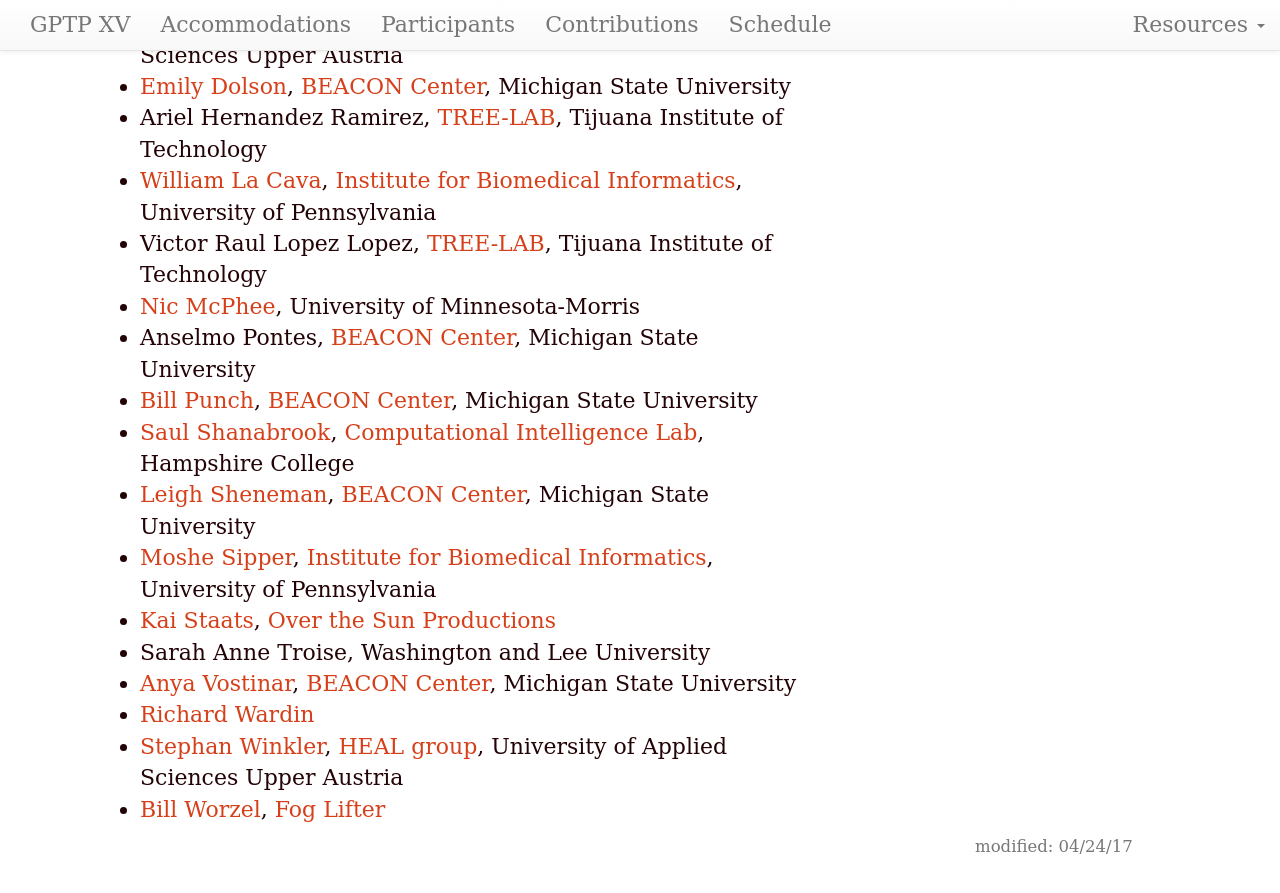
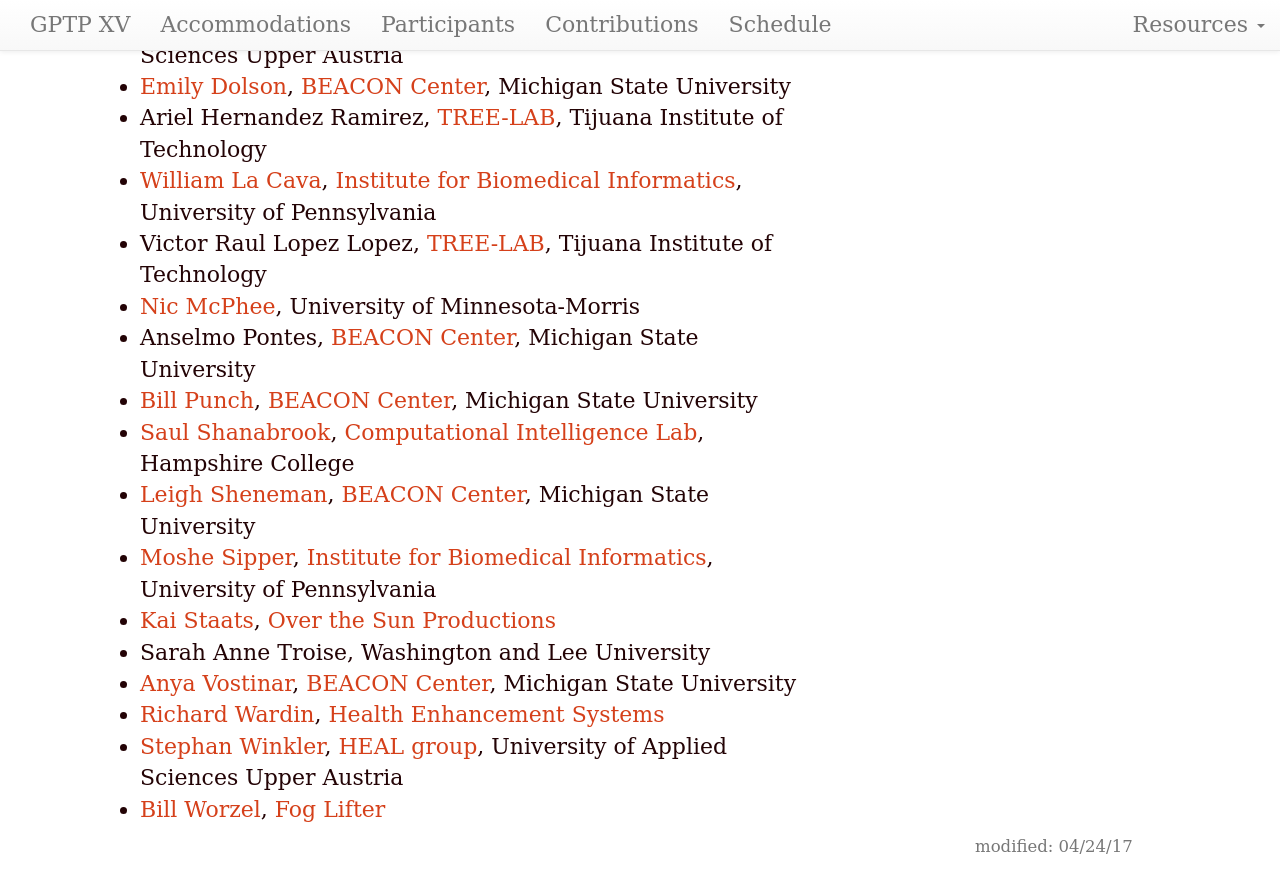
Before and after one commit to GPTP-workshop/gptp-workshop.github.io, a Jekyll site: the page built from attendees.md, in a window 1280 px wide and 900 px high, scrolled down 1681 px. Shown: the top 893 px of the window. Built offline with Jekyll 4.4.1, drawn with Linux system fonts in a browser that asks for light colours; our own code applies the rules of GitHub Pages for plain Markdown files.

Commit message:
Add affiliation for Richard Wardin

```diff
--- a/attendees.md
+++ b/attendees.md
@@ -52,6 +52,6 @@ dates: "May 18–20, 2017"
 - [Kai Staats](https://overthesun.com/kai-staats/), [Over the Sun Productions](https://overthesun.com/)
 - Sarah Anne Troise, Washington and Lee University
 - [Anya Vostinar](https://sites.google.com/site/anyaevostinar/), [BEACON Center](https://www3.beacon-center.org/), Michigan State University
-- [Richard Wardin](https://www.linkedin.com/in/richard-wardin-4064037a/)
+- [Richard Wardin](https://www.linkedin.com/in/richard-wardin-4064037a/), [Health Enhancement Systems](https://www.hesonline.com/)
 - [Stephan Winkler](http://heal.heuristiclab.com/team/winkler), [HEAL group](http://heal.heuristiclab.com/team/burlacu), University of Applied Sciences Upper Austria
 - [Bill Worzel](https://www.linkedin.com/in/bill-worzel-4b39b412/), [Fog Lifter](http://www.fog-lifter.com/)
```
